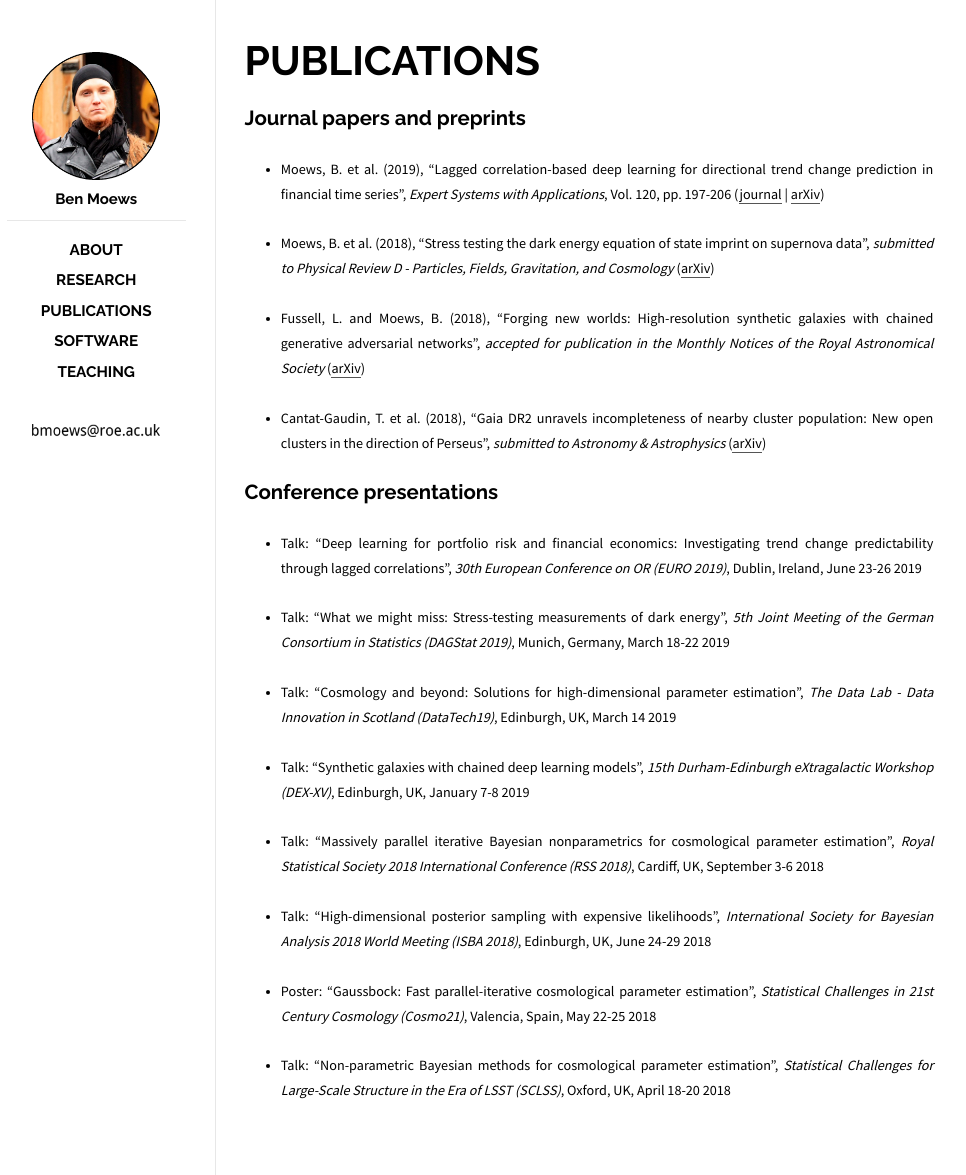
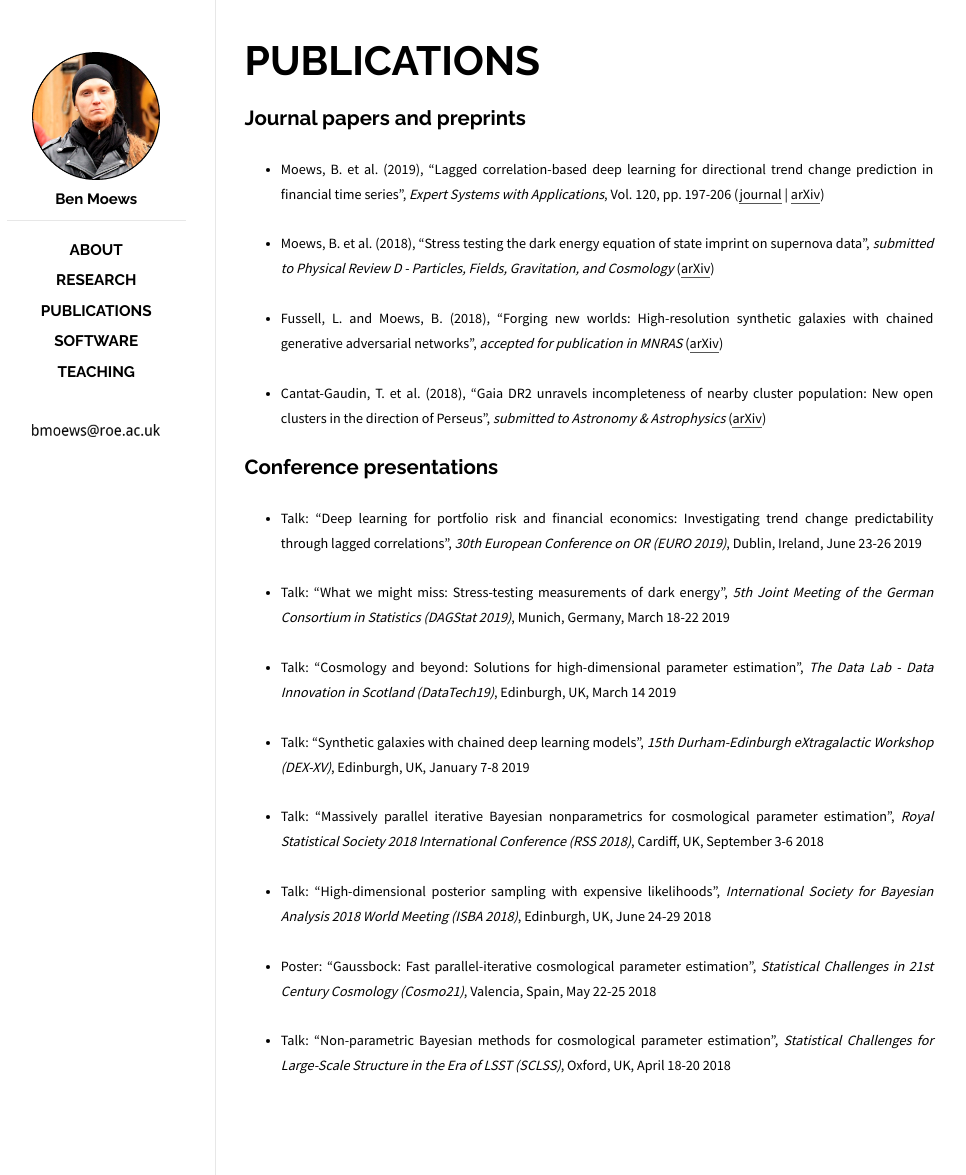
Before and after one commit to moews/moews.github.io, a Jekyll site: the page built from _posts/2017-03-25-publications.md, in a window 1280 px wide. Shown: the whole page, without its empty margins (143-1109 px from the left). Built offline with Jekyll 4.4.1, drawn with Linux system fonts in a browser that asks for light colours.

Commit message:
Update 2017-03-25-publications.md

```diff
--- a/_posts/2017-03-25-publications.md
+++ b/_posts/2017-03-25-publications.md
@@ -12,7 +12,7 @@ categories: posts
 
 * <small>Moews, B. et al. (2018), "Stress testing the dark energy equation of state imprint on supernova data", _submitted to Physical Review D - Particles, Fields, Gravitation, and Cosmology_ ([arXiv](https://arxiv.org/abs/1812.09786))</small>
 
-* <small>Fussell, L. and Moews, B. (2018), "Forging new worlds: High-resolution synthetic galaxies with chained generative adversarial networks", _accepted for publication in the Monthly Notices of the Royal Astronomical Society_ ([arXiv](https://arxiv.org/abs/1811.03081))</small>
+* <small>Fussell, L. and Moews, B. (2018), "Forging new worlds: High-resolution synthetic galaxies with chained generative adversarial networks", _accepted for publication in MNRAS_ ([arXiv](https://arxiv.org/abs/1811.03081))</small>
 
 * <small>Cantat-Gaudin, T. et al. (2018), "Gaia DR2 unravels incompleteness of nearby cluster population: New open clusters in the direction of Perseus", _submitted to Astronomy & Astrophysics_ ([arXiv](https://arxiv.org/abs/1810.05494))</small>
 
```
